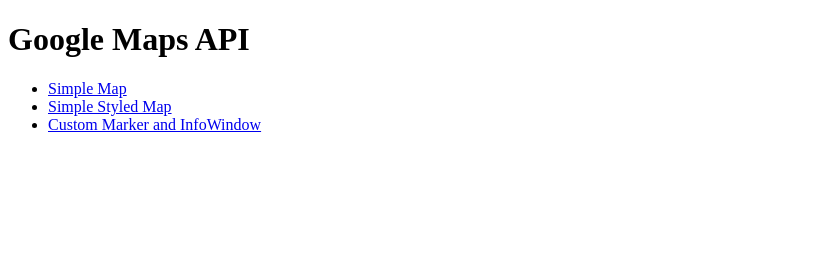
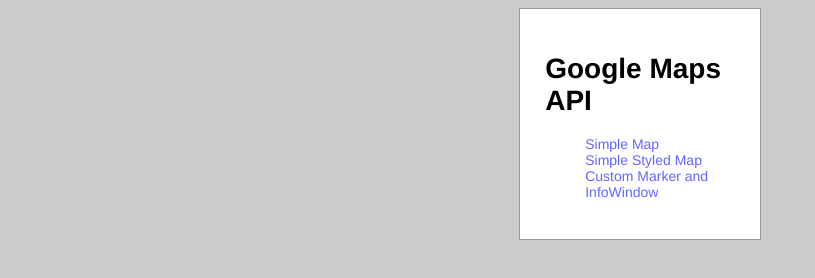
Before and after one commit to shoffmand/mtm4086_assignment4_googlemaps, a plain HTML site: page index.html in a window 1280 px wide. Shown: the whole page, without its empty margins (0-815 px from the left). Drawn offline with Linux system fonts and the light colour scheme.

Commit message:
Style
Style

```diff
--- a/index.html
+++ b/index.html
@@ -4,12 +4,38 @@
 <meta charset="utf-8">
 <title>Google Maps</title>
 </head>
+<style>
+	body{
+		background-color:#CCC;
+		font: 14px Gotham, "Helvetica Neue", Helvetica, Arial, sans-serif;
+	}
+	div{
+		width:15%;
+		margin:0 auto;
+		padding:2%;
+		border:1px solid #999;
+		background-color:#FFF;
+	}
+	li{
+		list-style:none;
+	}
+	a{
+		color:#66F;
+		text-decoration:none;
+	}
+	a:hover{
+		color:#FC0;
+		text-decoration:underline;
+	}
+</style>
 <body>
+<div>
 <h1>Google Maps API</h1>
 	<ul>
     	<li><a href="googlemaps01.html">Simple Map</a></li>
         <li><a href="googlemaps02.html">Simple Styled Map</a></li>
         <li><a href="googlemaps03.html">Custom Marker and InfoWindow</a></li>
     </ul>
+   </div>
 </body>
 </html>
```
